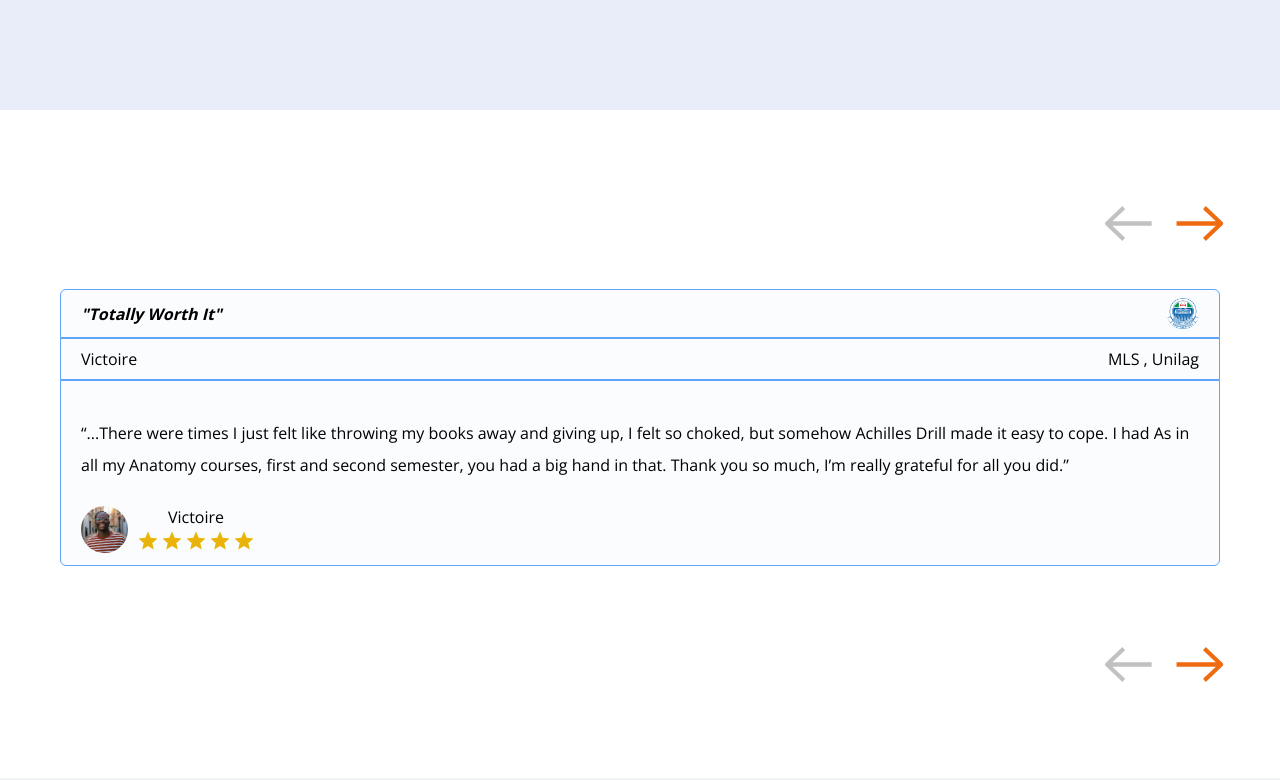
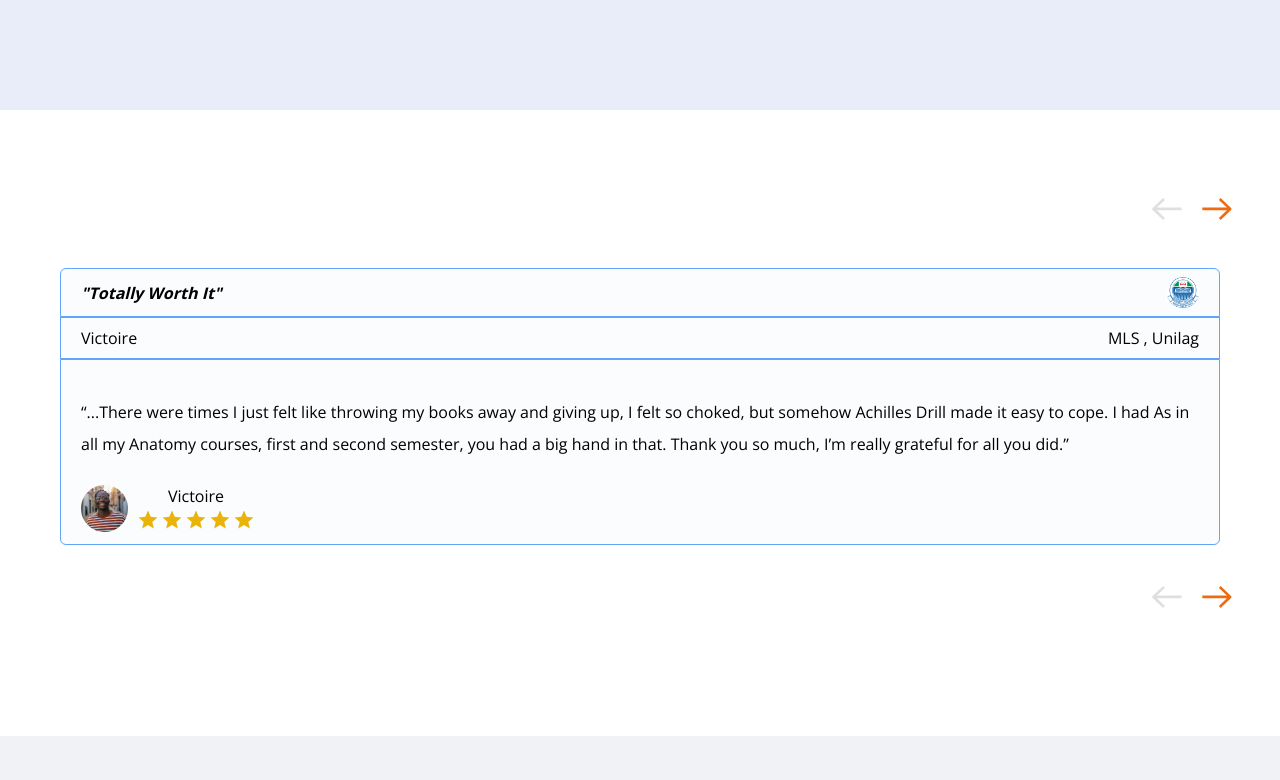
Before and after one commit to Victorgreene123/Achilles-frontend-copy, a React (Create React App) app: page / in a window 1280 px wide. Shown: the part 3100-3880 px from the top of the page. Built offline with nearby package versions, Linux system fonts and the light colour scheme.

Commit message:
Working on changes

```diff
--- a/src/components/Testimonials.js
+++ b/src/components/Testimonials.js
@@ -1,5 +1,4 @@
 import React, { useRef, useState } from "react";
-// import { FaArrowLeft, FaArrowRight } from "react-icons/fa";
 import image1 from "../Assets/schools logos/image 19-1.png";
 import unilag from "../Assets/schools logos/UNILAG.png"
 import ui from "../Assets/schools logos/UI.png"
@@ -16,6 +15,7 @@
 
 const Testimonials = () => {
   const carouselRef = useRef(null);
+  const [currentSlide, setCurrentSlide] = useState(0);
 
   const testimonial = [
     {
@@ -78,6 +78,56 @@
         "This product has been amazing for my medical school journey. The comprehensive lecture banks cover everything from basic sciences to clinical rotations. The past questions are invaluable for exam prep, providing practical knowledge tests. The YouTube videos are engaging and perfect for visual learners. I highly recommend it to any medical student aiming to excel.",
       image: eclipse1,
     },
+    {
+      id: 7,
+      head: "Life-changing Experience",
+      logo: uniben,
+      names: "Chinedu O.",
+      school: "Engineering, Uniben",
+      message:
+        "Achilles Drill has completely transformed my study habits. The structured lessons and interactive content have made learning much more engaging and effective. I couldn't have asked for a better study tool.",
+      image: eclipse1,
+    },
+    {
+      id: 8,
+      head: "Remarkable Improvement",
+      logo: oou,
+      names: "Fatimah S.",
+      school: "Law, OOU",
+      message:
+        "The impact Achilles Drill has had on my academic performance is remarkable. The resources are top-notch, and the support from the team is unparalleled. I've seen a significant improvement in my grades.",
+      image: eclipse2,
+    },
+    {
+      id: 9,
+      head: "Exceptional Resource",
+      logo: Lasu,
+      names: "Segun A.",
+      school: "Business Administration, LASU",
+      message:
+        "Achilles Drill is an exceptional resource for students. The breadth and depth of the material are impressive, and it's tailored to meet the needs of students at all levels. Highly recommended!",
+      image: eclipse3,
+    },
+    {
+      id: 10,
+      head: "Outstanding Support",
+      logo: ui,
+      names: "Ifeoma N.",
+      school: "Computer Science, UI",
+      message:
+        "The support from the Achilles team has been outstanding. They are always available to help and provide guidance. The tutorials are clear, concise, and very helpful for understanding complex concepts.",
+      image: eclipse2,
+    },
+    {
+      id: 11,
+      head: "Highly Effective",
+      logo: unilag,
+      names: "James T.",
+      school: "Medicine, Unilag",
+      message:
+        "Achilles Drill is a highly effective study tool. The combination of video lectures, practice questions, and study guides has made my preparation for exams much more efficient. I highly recommend it to all students.",
+      image: eclipse3,
+    },
   ];
 
   const responsive = {
@@ -98,84 +148,98 @@
     },
   };
 
-  const CustomLeftArrow = ({ onClick, className }) => (
-    <button onClick={onClick} className={`bg-white p-2 rounded-full ${className}`}>
+  const CustomLeftArrow = ({ onClick, className, disabled }) => (
+    <button
+      onClick={onClick}
+      className={`bg-white p-2 rounded-full ${className} ${disabled ? "opacity-50 cursor-not-allowed" : ""}`}
+      disabled={disabled}
+    >
       <svg
-        width='47'
-        height='35'
+        width='30'
+        height='22'
         viewBox='0 0 47 35'
         fill='none'
         xmlns='http://www.w3.org/2000/svg'
       >
         <path
           d='M0.0876923 16.9026C0.165405 16.4946 0.349976 16.1546 0.641399 15.8826L17.3983 0L20.1377 3.20566L7.37329 15.2998H46.6572V19.642H7.37329L20.1377 31.7652L17.3983 35L0.641399 19.0883C0.349976 18.7968 0.165405 18.4666 0.0876923 18.0974C-0.0288773 17.6894 -0.0288773 17.2911 0.0876923 16.9026Z'
-          fill='#C1C1C1'
+          fill={ `${disabled ? '#C1C1C1' : "#EE6B11"}`}
         />
       </svg>
     </button>
   );
 
-  const CustomRightArrow = ({ onClick, className }) => (
-    <button onClick={onClick} className={`bg-white p-2 rounded-full ${className}`}>
+  const CustomRightArrow = ({ onClick, className, disabled }) => (
+    <button
+      onClick={onClick}
+      className={`bg-white p-2 rounded-full ${className} ${disabled ? "opacity-50 cursor-not-allowed" : ""}`}
+      disabled={disabled}
+    >
       <svg
-        width='48'
-        height='35'
+        width='30'
+        height='22'
         viewBox='0 0 48 35'
         fill='none'
         xmlns='http://www.w3.org/2000/svg'
       >
         <path
           d='M47.1018 16.9026C47.024 16.4946 46.8395 16.1546 46.5481 15.8826L29.7912 0L27.0518 3.20566L39.8162 15.2998H0.532227V19.642H39.8162L27.0518 31.7652L29.7912 35L46.5481 19.0883C46.8395 18.7968 47.024 18.4666 47.1018 18.0974C47.2183 17.6894 47.2183 17.2911 47.1018 16.9026Z'
-          fill='#EE6B11'
+          fill={ `${disabled ? '#C1C1C1' : "#EE6B11"}`}
         />
       </svg>
     </button>
   );
 
+  const beforeChange = (nextSlide) => {
+    setCurrentSlide(nextSlide);
+  };
+
+  const afterChange = (previousSlide, { currentSlide }) => {
+    setCurrentSlide(currentSlide);
+  };
+
   return (
-    <div className='relative py-20 px-10 lg:px-10 gap-10'>
-      {/* Top Arrows */}
-      <div className='flex justify-end gap-2 pb-10'>
-        <CustomLeftArrow onClick={() => carouselRef.current.previous()} className='ml-2 mt-2' />
-        <CustomRightArrow onClick={() => carouselRef.current.next()} className='mr-2 mt-2' />
+    <div className="relative py-20 px-10 lg:px-10 gap-10">
+      <div className="flex justify-end gap-1 pb-10">
+        <CustomLeftArrow
+          onClick={() => carouselRef.current.previous()}
+          className="left-arrow"
+          disabled={currentSlide === 0}
+        />
+        <CustomRightArrow
+          onClick={() => carouselRef.current.next()}
+          className="right-arrow"
+          disabled={currentSlide === testimonial.length - 1}
+        />
       </div>
-
       <Carousel
         ref={carouselRef}
-        swipeable={true}
-        draggable={true}
-        showDots={false}
         responsive={responsive}
-        ssr={true}
-        infinite={true}
-        keyBoardControl={true}
-        customTransition='transform 0.7s ease'
-        transitionDuration={500}
-        containerClass='carousel-container'
-        dotListClass='custom-dot-list-style'
-        itemClass='carousel-item-padding-40-px'
-        customLeftArrow={<CustomLeftArrow onClick={() => carouselRef.current.previous()} />}
-        customRightArrow={<CustomRightArrow onClick={() => carouselRef.current.next()} />}
+        beforeChange={beforeChange}
+        afterChange={afterChange}
+        arrows={false}
+
+
+        infinite
       >
         {testimonial.map((item) => (
-          <div key={item.id} className='mx-1 lg:mx-5'>
-            <Testimonial
-              key={item.id}
-              head={item.head}
-              logo={item.logo}
-              names={item.names}
-              school={item.school}
-              message={item.message}
-              image={item.image}
-            />
-          </div>
+           <div key={item.id} className='mx-1 lg:mx-5'>
+          <Testimonial key={item.id} {...item} /></div>
         ))}
       </Carousel>
 
-      {/* Bottom Arrows */}
-      <div className='flex justify-end gap-2 pt-10'>
-        <CustomLeftArrow onClick={() => carouselRef.current.previous()} className='ml-2 mb-2' />
-        <CustomRightArrow onClick={() => carouselRef.current.next()} className='mr-2 mb-2' />
+      <div className="flex justify-end gap-1 pb-10">
+
+        <CustomLeftArrow
+          onClick={() => carouselRef.current.previous()}
+          className="left-arrow"
+          disabled={currentSlide === 0}
+        />
+        <CustomRightArrow
+          onClick={() => carouselRef.current.next()}
+          className="right-arrow"
+          disabled={currentSlide === testimonial.length - 1}
+        />
       </div>
     </div>
   );
--- a/src/pages/ProductsPage.js
+++ b/src/pages/ProductsPage.js
@@ -438,7 +438,7 @@
         )}
 
         {submissionResponse && (
-          <div className='fixed inset-0 flex items-center justify-center bg-black bg-opacity-80 z-30'>
+          <div className='fixed inset-0 flex items-center justify-center bg-black bg-opacity-40 z-30'>
             <div className='bg-white p-8 rounded-md w-[80%] mx-auto lg:w-[40%]'>
               <div className='text-center'>
                 <p className='text-lg'>{submissionResponse}</p>
```
